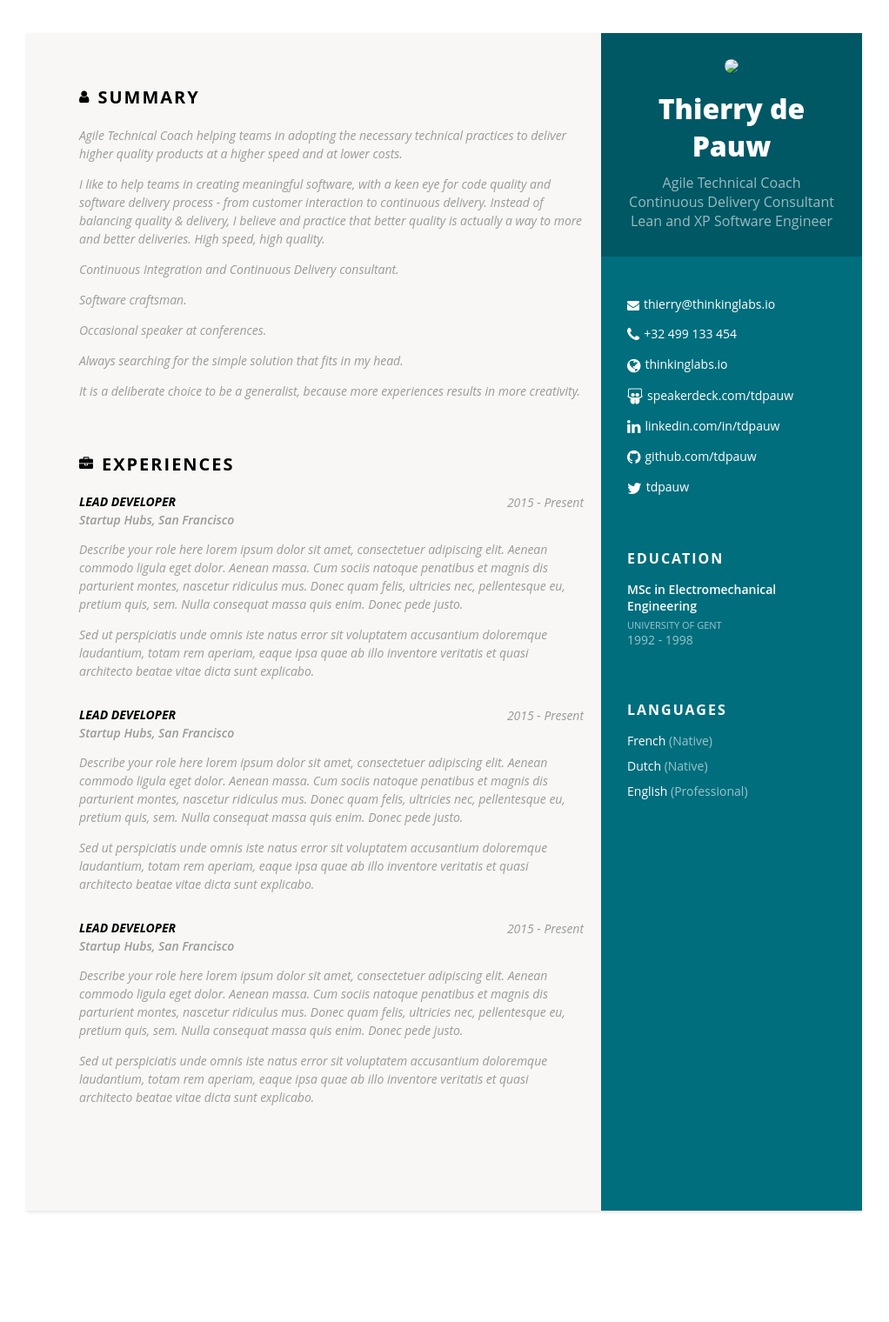
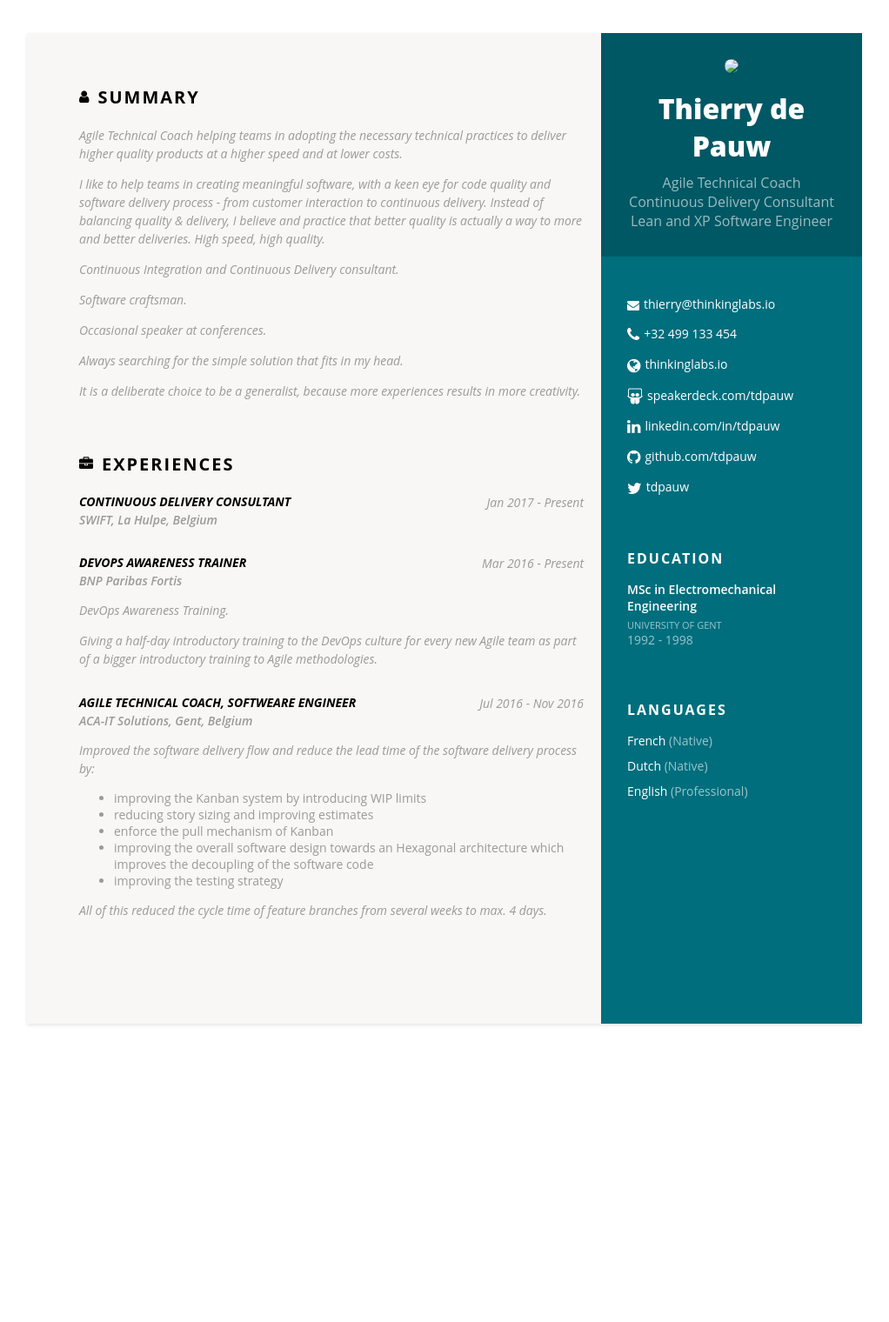
Before and after one commit to tdpauw/tdpauw.github.io, a Jekyll site: the page built from index.html, in a window 1280 px wide. Shown: the whole page at 87% size, without its empty margins (129-1151 px from the left). Built offline with Jekyll 4.4.1, drawn with Linux system fonts in a browser that asks for light colours; after the commit the page ends 1305 px from its top, so only the background shows below that.

Commit message:
add experiences

```diff
--- a/_data/cv.yml
+++ b/_data/cv.yml
@@ -25,3 +25,28 @@ summary: |
   Always searching for the simple solution that fits in my head.
 
   It is a deliberate choice to be a generalist, because more experiences results in more creativity.
+experiences:
+  - company: SWIFT, La Hulpe, Belgium
+    period: Jan 2017 - Present
+    title: Continuous Delivery Consultant
+    description: ""
+  - company: BNP Paribas Fortis
+    period: Mar 2016 - Present
+    title: DevOps awareness Trainer
+    description: |
+      DevOps Awareness Training.
+
+      Giving a half-day introductory training to the DevOps culture for every new Agile team as part of a bigger introductory training to Agile methodologies.
+  - company: ACA-IT Solutions, Gent, Belgium
+    period: Jul 2016 - Nov 2016
+    title: Agile Technical Coach, Softweare Engineer
+    description: |
+      Improved the software delivery flow and reduce the lead time of the software delivery process by:
+
+      * improving the Kanban system by introducing WIP limits
+      * reducing story sizing and improving estimates
+      * enforce the pull mechanism of Kanban
+      * improving the overall software design towards an Hexagonal architecture which improves the decoupling of the software code
+      * improving the testing strategy
+
+      All of this reduced the cycle time of feature branches from several weeks to max. 4 days.
--- a/_includes/experience.html
+++ b/_includes/experience.html
@@ -1,44 +1,18 @@
 <section class="experiences">
   <h2 class="black-text"><i class="fa fa-briefcase"></i>Experiences</h2>
 
+  {% for experience in site.data.cv.experiences %}
   <div class="item">
     <div class="row">
-        <h3 class="job-title black-text">Lead Developer</h3>
-        <p class="period gray-text">2015 - Present</p>
+        <h3 class="job-title black-text">{{experience.title}}</h3>
+        <p class="period gray-text">{{experience.period}}</p>
     </div><!--//row-->
     <div style="clear: both;"></div>
-    <div class="company gray-text">Startup Hubs, San Francisco</div>
+    <div class="company gray-text">{{experience.company}}</div>
     <div class="details gray-text">
-        <p>Describe your role here lorem ipsum dolor sit amet, consectetuer adipiscing elit. Aenean commodo ligula eget dolor. Aenean massa. Cum sociis natoque penatibus et magnis dis parturient montes, nascetur ridiculus mus. Donec quam felis, ultricies nec, pellentesque eu, pretium quis, sem. Nulla consequat massa quis enim. Donec pede justo.</p>
-        <p>Sed ut perspiciatis unde omnis iste natus error sit voluptatem accusantium doloremque laudantium, totam rem aperiam, eaque ipsa quae ab illo inventore veritatis et quasi architecto beatae vitae dicta sunt explicabo. </p>
+      {{experience.description | markdownify}}
     </div><!--//details-->
   </div><!--//item-->
+  {% endfor %}
 
-
-    <div class="item">
-      <div class="row">
-          <h3 class="job-title black-text">Lead Developer</h3>
-          <p class="period gray-text">2015 - Present</p>
-      </div><!--//row-->
-      <div style="clear: both;"></div>
-      <div class="company gray-text">Startup Hubs, San Francisco</div>
-      <div class="details gray-text">
-          <p>Describe your role here lorem ipsum dolor sit amet, consectetuer adipiscing elit. Aenean commodo ligula eget dolor. Aenean massa. Cum sociis natoque penatibus et magnis dis parturient montes, nascetur ridiculus mus. Donec quam felis, ultricies nec, pellentesque eu, pretium quis, sem. Nulla consequat massa quis enim. Donec pede justo.</p>
-          <p>Sed ut perspiciatis unde omnis iste natus error sit voluptatem accusantium doloremque laudantium, totam rem aperiam, eaque ipsa quae ab illo inventore veritatis et quasi architecto beatae vitae dicta sunt explicabo. </p>
-      </div><!--//details-->
-    </div><!--//item-->
-
-
-      <div class="item">
-        <div class="row">
-            <h3 class="job-title black-text">Lead Developer</h3>
-            <p class="period gray-text">2015 - Present</p>
-        </div><!--//row-->
-        <div style="clear: both;"></div>
-        <div class="company gray-text">Startup Hubs, San Francisco</div>
-        <div class="details gray-text">
-            <p>Describe your role here lorem ipsum dolor sit amet, consectetuer adipiscing elit. Aenean commodo ligula eget dolor. Aenean massa. Cum sociis natoque penatibus et magnis dis parturient montes, nascetur ridiculus mus. Donec quam felis, ultricies nec, pellentesque eu, pretium quis, sem. Nulla consequat massa quis enim. Donec pede justo.</p>
-            <p>Sed ut perspiciatis unde omnis iste natus error sit voluptatem accusantium doloremque laudantium, totam rem aperiam, eaque ipsa quae ab illo inventore veritatis et quasi architecto beatae vitae dicta sunt explicabo. </p>
-        </div><!--//details-->
-      </div><!--//item-->
 </section>
```
